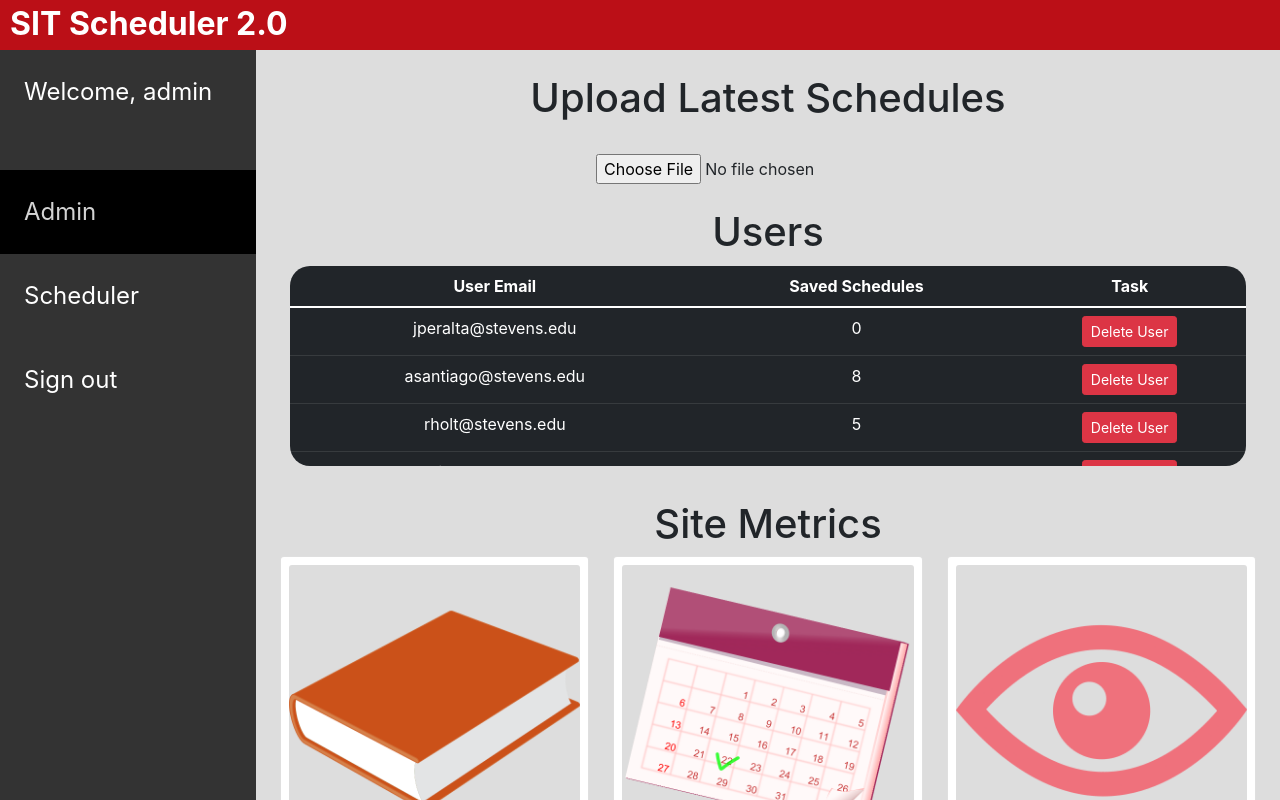
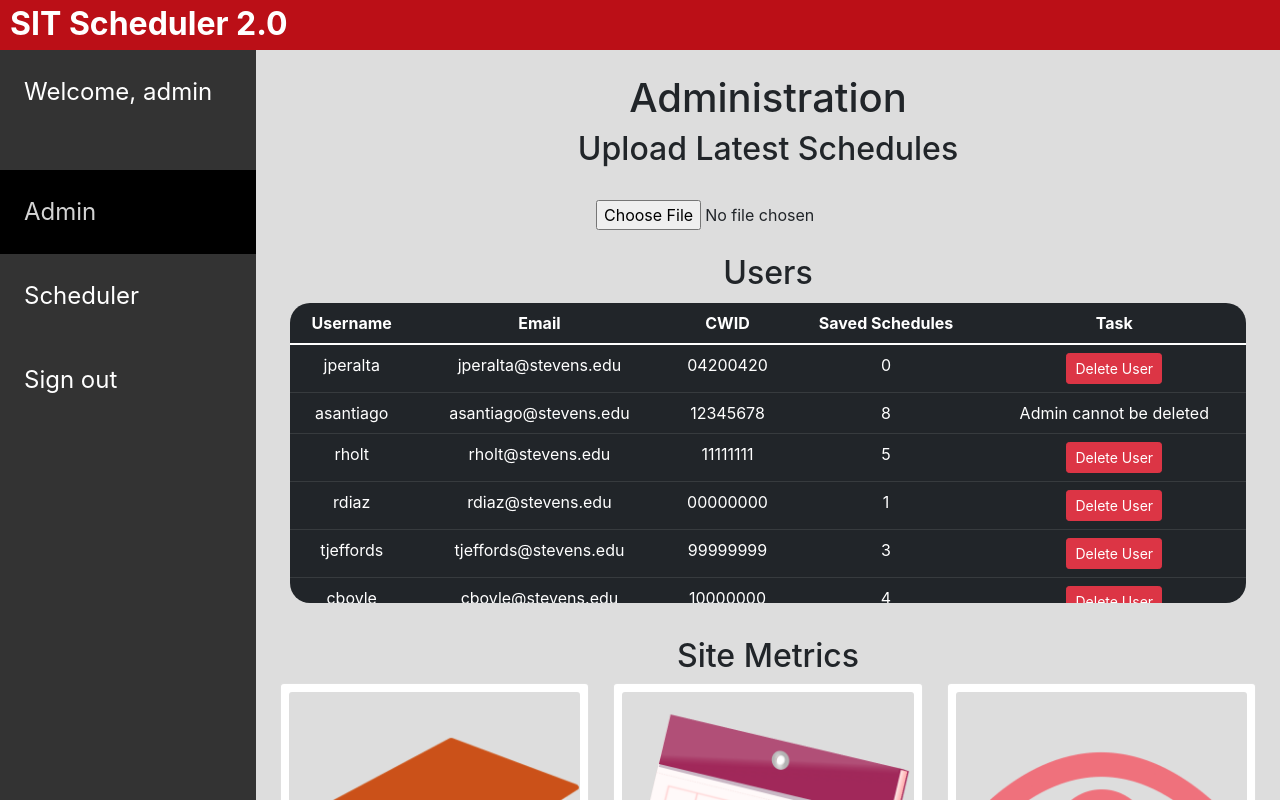
Before and after one commit to prashantmall1997/CS_554_FinalProject, a React (Create React App) app in the folder client/: page /admin in a window 1280 px wide. Shown: the top 800 px of the page. Built offline with nearby package versions, Linux system fonts and the light colour scheme.

Commit message:
add more data to user table, prevent admin deletion

```diff
--- a/client/src/App.css
+++ b/client/src/App.css
@@ -102,7 +102,7 @@ body {
 
 .scroll-table {
   overflow-y: scroll;
-  height: 200px;
+  height: 300px;
   margin: 10px;
   border-radius: 20px;
 }
@@ -110,3 +110,20 @@ body {
 .transparent-img {
   background-color: #ddd;
 }
+
+::-webkit-scrollbar {
+  width: 10px;
+}
+
+::-webkit-scrollbar-track {
+  background: #bbb;
+}
+
+::-webkit-scrollbar-thumb {
+  background: #BB0F17;
+  border-radius: 1rem;
+}
+
+::-webkit-scrollbar-thumb:hover {
+  background: gray;
+}
--- a/client/src/components/Admin.js
+++ b/client/src/components/Admin.js
@@ -6,7 +6,11 @@ export function Admin() {
     const [file, setFile] = useState("");
     const [userToDelete, setUserToDelete] = useState("");
 
-    const deleteConfirmButton = (email) => {
+    const deleteConfirmButton = (email, isAdmin) => {
+        if (isAdmin === true) {
+            return "Admin cannot be deleted";
+        }
+
         if (email !== userToDelete) {
             return (
                 <Button variant="danger" size="sm" onClick={() => {setUserToDelete(email)}}>Delete User</Button>
@@ -41,34 +45,60 @@ export function Admin() {
     // dummy user data
     const userList = [
         {
+            username: "jperalta",
             email: "jperalta@stevens.edu",
-            savedSchedules: 0
+            schedules: [],
+            CWID: "04200420",
+            admin: false
         },
         {
+            username: "asantiago",
             email: "asantiago@stevens.edu",
-            savedSchedules: 8
+            schedules: ["s1", "s2", "s3", "s4", "s5", "s6", "s7", "s8"],
+            CWID: "12345678",
+            admin: true
         },
         {
+            username: "rholt",
             email: "rholt@stevens.edu",
-            savedSchedules: 5
+            schedules: ["s1", "s2", "s3", "s4", "s5"],
+            CWID: "11111111",
+            admin: false
         },
         {
+            username: "rdiaz",
             email: "rdiaz@stevens.edu",
-            savedSchedules: 1
+            schedules: ["s1"],
+            CWID: "00000000",
+            admin: false
         },
         {
+            username: "tjeffords",
             email: "tjeffords@stevens.edu",
-            savedSchedules: 3
+            schedules: ["s1", "s2", "s3"],
+            CWID: "99999999",
+            admin: false
         },
         {
+            username: "cboyle",
             email: "cboyle@stevens.edu",
-            savedSchedules: 4
+            schedules: ["s1", "s2", "s3", "s4"],
+            CWID: "10000000",
+            admin: false
         },
         {
+            username: "glinetti",
             email: "glinetti@stevens.edu",
-            savedSchedules: 0
+            schedules: [],
+            CWID: "77777777",
+            admin: false
         }
     ];
+
+    let totalSavedSchedules = 0;
+    for (let user of userList) {
+        totalSavedSchedules += user.schedules.length;
+    }
 
     return (
         <div>
@@ -84,18 +114,21 @@ export function Admin() {
             </div>
             <div className="main-content">
                 <div>
-                    <h1>Upload Latest Schedules</h1>
+                    <h1>Administration</h1>
+                    <h2>Upload Latest Schedules</h2>
                     <br />
                     <input type="file" accept=".csv" onChange={handleUpload} />
                 </div>
                 <br />
                 <div>
-                    <h1>Users</h1>
+                    <h2>Users</h2>
                     <div className="scroll-table">
                         <Table variant="dark">
                             <thead>
                                 <tr>
-                                    <th>User Email</th>
+                                    <th>Username</th>
+                                    <th>Email</th>
+                                    <th>CWID</th>
                                     <th>Saved Schedules</th>
                                     <th>Task</th>
                                 </tr>
@@ -103,9 +136,11 @@ export function Admin() {
                             <tbody>
                                 {userList.map((user) =>
                                     <tr>
+                                        <td>{user.username}</td>
                                         <td>{user.email}</td>
-                                        <td>{user.savedSchedules}</td>
-                                        <td>{deleteConfirmButton(user.email)}</td>
+                                        <td>{user.CWID}</td>
+                                        <td>{user.schedules.length}</td>
+                                        <td>{deleteConfirmButton(user.email, user.admin)}</td>
                                     </tr>
                                 )}
                             </tbody>
@@ -113,7 +148,7 @@ export function Admin() {
                     </div>
                 </div>
                 <br />
-                <h1>Site Metrics</h1>
+                <h2>Site Metrics</h2>
                 <Row xs={1} sm={2} md={3} lg={3} xl={3} className="g-4">
                     <Col>
                         <Card className="p-2">
@@ -132,7 +167,7 @@ export function Admin() {
                             <Card.Body>
                                 <Card.Title className="text-center">SCHEDULES SAVED</Card.Title>
                                 <Card.Text>
-                                    21
+                                    {totalSavedSchedules}
                                 </Card.Text>
                             </Card.Body>
                         </Card>
```
